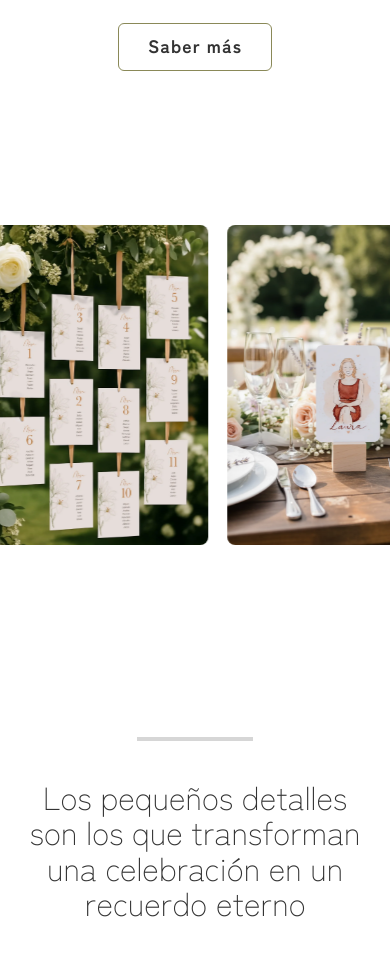
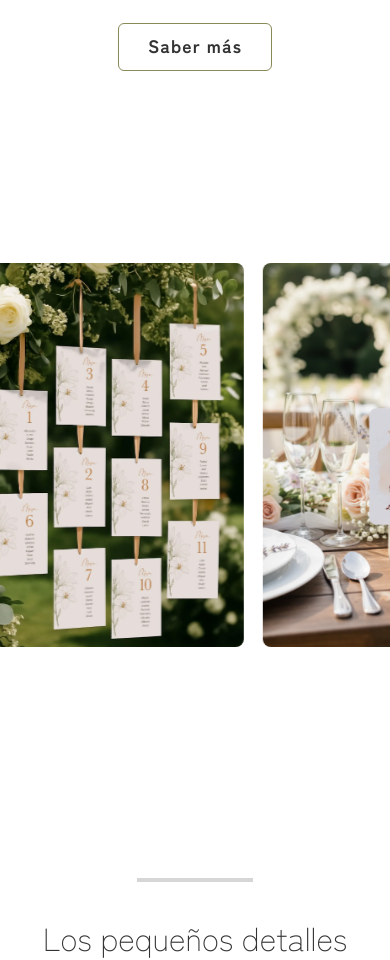
Before and after one commit to brunoferraric1/Clarearte, a Next.js app: page / in a window 390 px wide. Shown: the part 1920-2880 px from the top of the page. Built offline with nearby package versions, Linux system fonts and the light colour scheme.

Commit message:
Update MarqueeSection styles for improved layout and responsiveness
- Increased padding in the MarqueeSection for better spacing.
- Adjusted image dimensions and sizes for enhanced visual presentation and responsiveness across different screen sizes.

```diff
--- a/src/components/marquee-section.tsx
+++ b/src/components/marquee-section.tsx
@@ -46,19 +46,19 @@ const images = [
 
 export function MarqueeSection() {
   return (
-    <section className="w-screen relative left-1/2 right-1/2 -ml-[50vw] -mr-[50vw] py-20 bg-background overflow-hidden">
+    <section className="w-screen relative left-1/2 right-1/2 -ml-[50vw] -mr-[50vw] py-28 bg-background overflow-hidden">
       <Marquee className="[--duration:45s]">
         {images.map((image) => (
           <div
             key={image.id}
-            className="relative w-[15rem] h-[20rem] md:w-[18.75rem] md:h-[25rem] bg-muted rounded-lg flex-shrink-0 overflow-hidden"
+            className="relative w-[18rem] h-[24rem] md:w-[22rem] md:h-[30rem] bg-muted rounded-lg flex-shrink-0 overflow-hidden"
           >
             <Image
               src={image.src}
               alt={image.alt}
               fill
               className="object-cover"
-              sizes="(max-width: 768px) 15rem, 18.75rem"
+              sizes="(max-width: 768px) 18rem, 22rem"
             />
           </div>
         ))}
```
